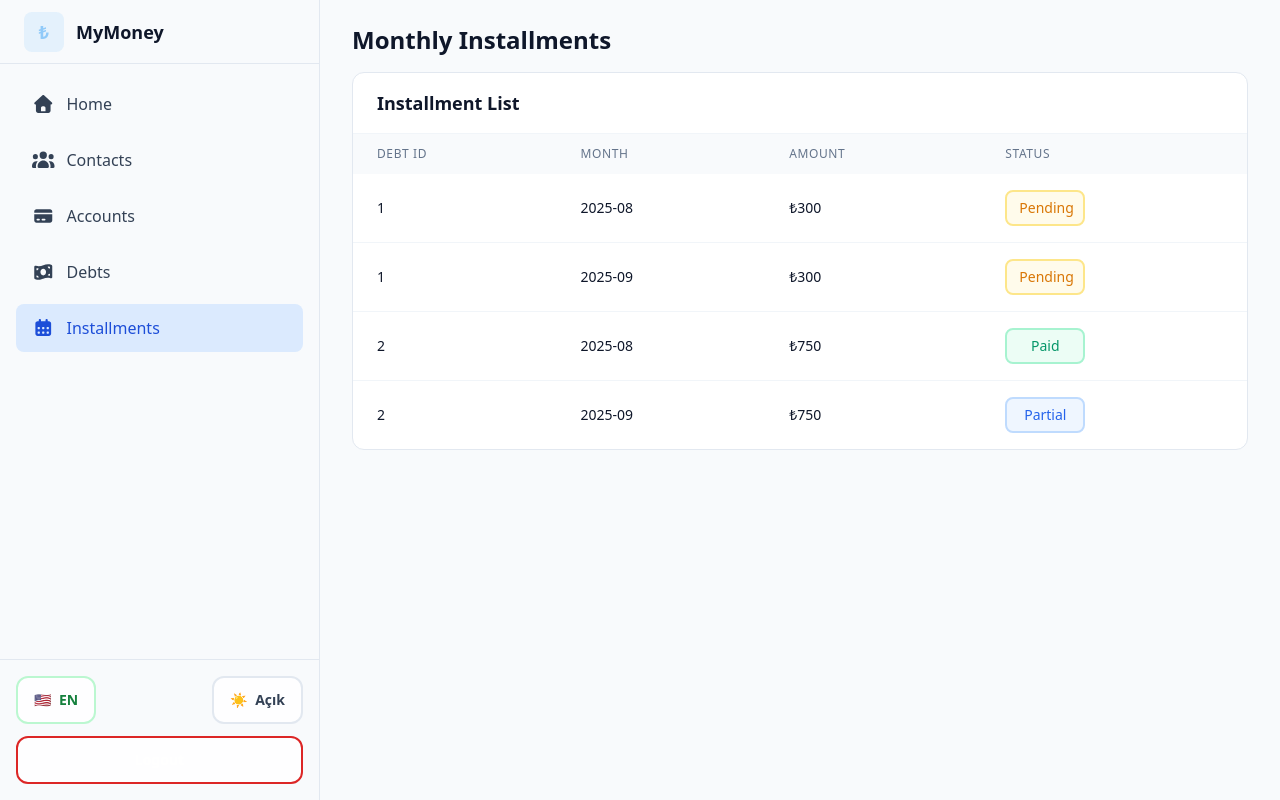
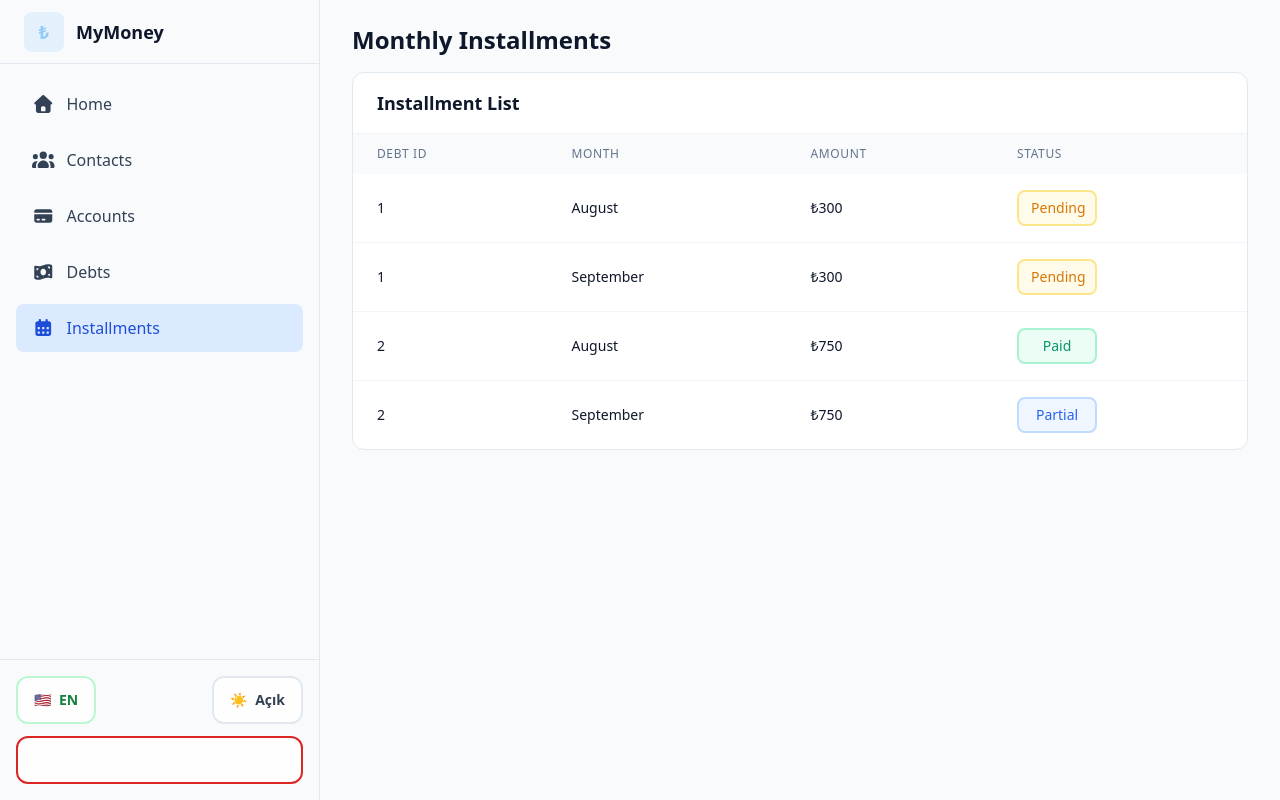
Before and after one commit to hakandincturk/myMoney-frontend, a React (Vite) app: page /installments in a window 1280 px wide. Built offline with nearby package versions, Linux system fonts and the light colour scheme; no server answers; sample sign-in values are in the browser's storage.

Commit message:
Add month formatting based on localization in InstallmentsPage

```diff
--- a/src/pages/screens/InstallmentsPage.tsx
+++ b/src/pages/screens/InstallmentsPage.tsx
@@ -24,7 +24,23 @@ type Installment = {
 const columnHelper = createColumnHelper<Installment>()
 
 export const InstallmentsPage: React.FC = () => {
-  const { t } = useTranslation()
+  const { t, i18n } = useTranslation()
+
+  // Ay formatını değiştiren fonksiyon
+  const formatMonth = (monthString: string) => {
+    try {
+      const [year, month] = monthString.split('-')
+      const date = new Date(parseInt(year), parseInt(month) - 1)
+
+      if (i18n.language === 'tr') {
+        return date.toLocaleDateString('tr-TR', { month: 'long' })
+      } else {
+        return date.toLocaleDateString('en-US', { month: 'long' })
+      }
+    } catch {
+      return monthString // Hata durumunda orijinal değeri döndür
+    }
+  }
 
   const columns = [
     columnHelper.accessor('debtId', {
@@ -33,7 +49,7 @@ export const InstallmentsPage: React.FC = () => {
     }),
     columnHelper.accessor('month', {
       header: t('table.columns.month'),
-      cell: (info) => info.getValue(),
+      cell: (info) => formatMonth(info.getValue()),
     }),
     columnHelper.accessor('amount', {
       header: t('table.columns.amount'),
```
